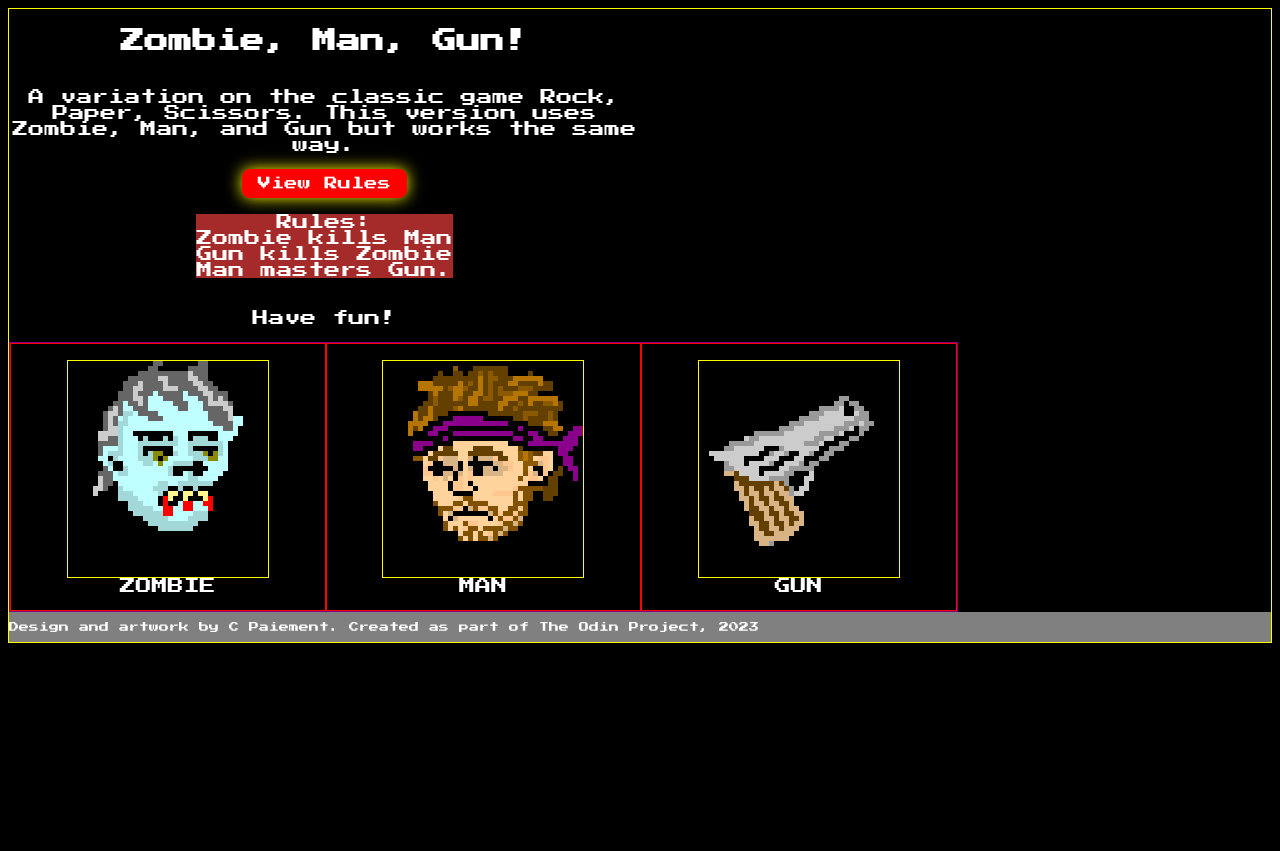
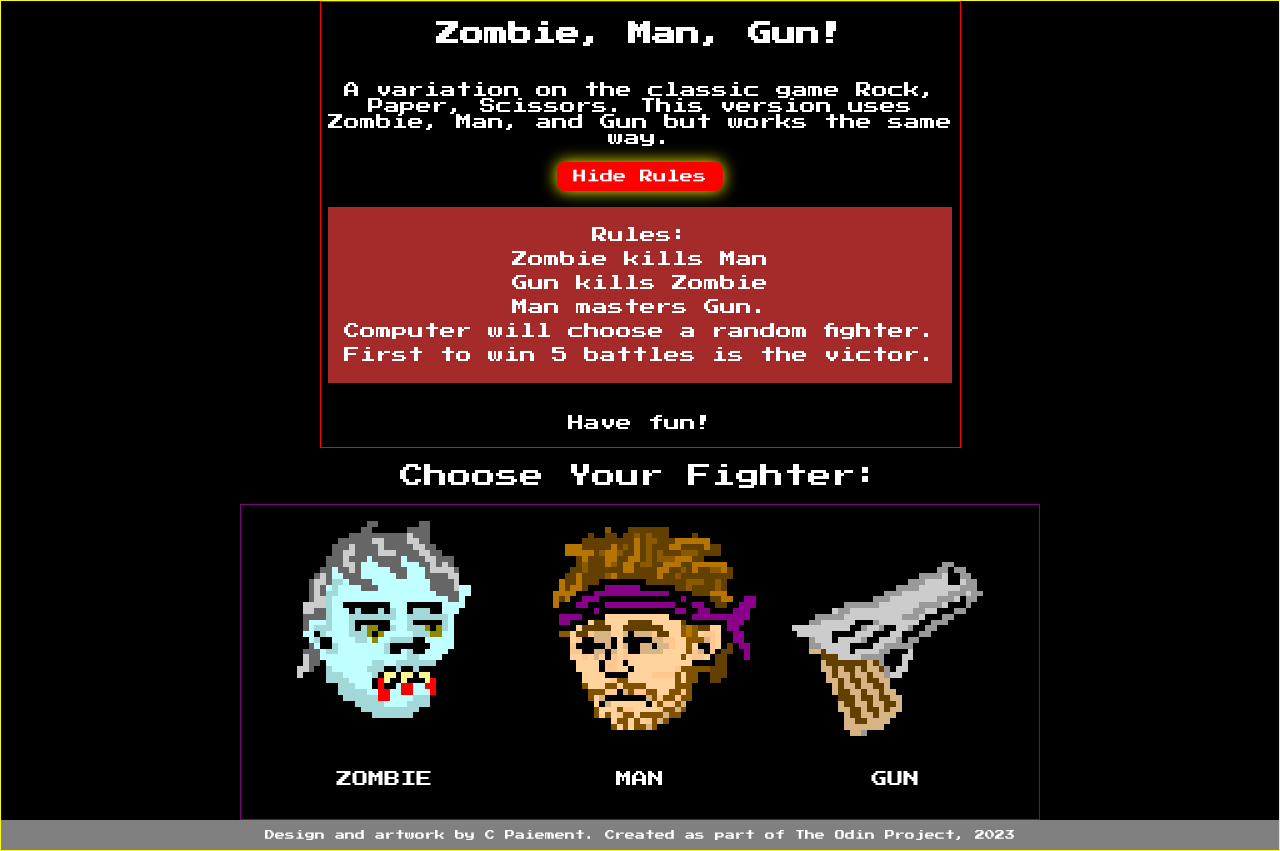
Before and after one commit to copaiement/rock-paper-scissors-game, a plain HTML site: page index.html in a window 1280 px wide. Both pictures are taken after a click on the button "View Rules". Before the commit the page ends 800 px from the top, so only its background shows below. Drawn offline with Linux system fonts and the light colour scheme.

Commit message:
Update all with working "rules" button

```diff
--- a/index.html
+++ b/index.html
@@ -6,7 +6,7 @@
     <meta name="viewport" content="width=device-width, initial-scale=1.0">
     <title>Zombie, Man, Gun</title>
     <link rel="stylesheet" href="style.css">
-    <!-- <script src="rock-paper-scissors.js" defer></script> -->
+    <script src="rock-paper-scissors.js" defer></script>
 </head>
 <body>
     <div class="main-container">
@@ -14,26 +14,28 @@
             <h2>Zombie, Man, Gun!</h2>
             <p>A variation on the classic game Rock, Paper, Scissors.
                 This version uses Zombie, Man, and Gun but works the same way.</p>
-            <button class="btn-rules">View Rules</button>
-            <p class="rules">Rules: <br>
+            <button id="btn-rules" onclick="showRules()">View Rules</button>
+            <p id="rules" style="display: none;">Rules: <br>
                 Zombie kills Man <br>
                 Gun kills Zombie <br>
                 Man masters Gun. <br>
+                Computer will choose a random fighter. <br>
+                First to win 5 battles is the victor.
             </p>
             <p>Have fun!</p>
         </div>
-
+        <div class="choose-fighter">Choose Your Fighter:</div>
         <div class="game-pane">
             <div class="game-tile" id="tile-zombie">
-                <div class="thumbnail" id="thumb-zombie"></div>
+                <div class="thumbnail"></div>
                 <div>ZOMBIE</div>
             </div>
             <div class="game-tile" id="tile-man">
-                <div class="thumbnail" id="thumb-man"></div>
+                <div class="thumbnail"></div>
                 <div>MAN</div>
             </div>
             <div class="game-tile" id="tile-gun">
-                <div class="thumbnail" id="thumb-gun"></div>
+                <div class="thumbnail"></div>
                 <div>GUN</div>
             </div>
         </div>
--- a/rock-paper-scissors.js
+++ b/rock-paper-scissors.js
@@ -1,6 +1,20 @@
 // rock-paper-scissors.js
 
 // simple rock paper scissors game built for TOP: Fundamentals
+
+// Show or hide the rules
+function showRules() {
+    const rules = document.getElementById("rules");
+    let buttonText = document.getElementById("btn-rules");
+    if (rules.style.display === "none") {
+        rules.style.display = "block";
+        buttonText.textContent = 'Hide Rules';
+    } else {
+        rules.style.display = "none";
+        buttonText.textContent = 'Show Rules';
+    }
+
+}
 
 // Get the player's choice
 function getPlayerChoice() {
@@ -143,4 +157,4 @@ function game() {
 
 }
 
-game();
+//game();
--- a/style.css
+++ b/style.css
@@ -9,6 +9,7 @@ body {
     color: white;
     text-align: center;
     border: 1px solid yellow;
+    margin: 0px;
 }
 
 .main-container {
@@ -17,6 +18,7 @@ body {
     min-height: 100%;
     flex-direction: column;
     justify-content: space-between;
+    align-items: center;
 
 }
 
@@ -26,10 +28,11 @@ body {
     justify-content: space-between;
     align-items: center;
     width: 50%;
+    border: 1px solid red;
 
 }
 
-.btn-rules {
+#btn-rules {
     font-family: 'Press Start 2P', cursive;
     margin: 0;
     padding: 8px 16px;
@@ -40,10 +43,23 @@ body {
     box-shadow: 0px 0px 16px yellow;
 }
 
+#btn-rules:hover {
+    scale: 1.1;
+    background-color: white;
+    color: black;
+    box-shadow: 0px 0px 20px red;
+    cursor: pointer;
+}
 
+#rules {
+    background-color: brown;
+    padding: 16px;
+    line-height: 1.5;
+}
 
-.rules {
-    background-color: brown;
+.choose-fighter {
+    padding: 16px;
+    font-size: 24px;
 }
 
 .game-pane {
@@ -51,60 +67,62 @@ body {
     display: flex;
     justify-content: space-around;
     align-items: center;
-    width: 75%;
+    width: 60%;
+    padding: 16px;
+
 }
 
 .game-tile {
-    width: 300px;
-    border: 1px solid red;
+    width: 200px;
+    height: 250px;
     padding: 16px;
     display: flex;
     flex-direction: column;
     justify-content: space-between;
     align-items: center;
-}
-
-.thumbnail {
     object-fit: cover;
     object-position: top;
-    width: 200px;
-    height: 200px;
     padding-bottom: 16px;
 
     /* stop pixel art from de-pixelizing when upscaling */
     image-rendering: pixelated;
     image-rendering: crisp-edges;
     image-rendering: -moz-crisp-edges;
-    border: 1px solid yellow;
     background-size: contain;
     background-repeat: no-repeat;
+    /* add cursor */
+    cursor: pointer;
 }
 
-.thumbnail:hover {
+/* general hover effects */
+.game-tile:hover {
     scale: 1.1;
+    transition-duration: .07s;
+    font-size: 20px;
+    color: orangered;
 }
-
-#thumb-zombie {
+/* change bg images on hover */
+#tile-zombie {
     background-image: url("./images/zombie.png");
 }
 
-#thumb-zombie:hover {
+#tile-zombie:hover {
     background-image: url("./images/zombie_ready.png");
 }
 
-#thumb-man {
+#tile-man {
     background-image: url("./images/man.png");
 }
 
-#thumb-man:hover {
+#tile-man:hover {
     background-image: url("./images/man_ready.png");
 }
 
-#thumb-gun {
+#tile-gun {
     background-image: url("./images/gun.png");
 }
 
-#thumb-gun:hover {
+#tile-gun:hover {
     background-image: url("./images/gun_ready.png");
 }
 
@@ -115,6 +133,6 @@ body {
 .footer {
     background-color: gray;
     font-size: 10px;
-    display: flex;
     width: 100%;
+
 }
```
